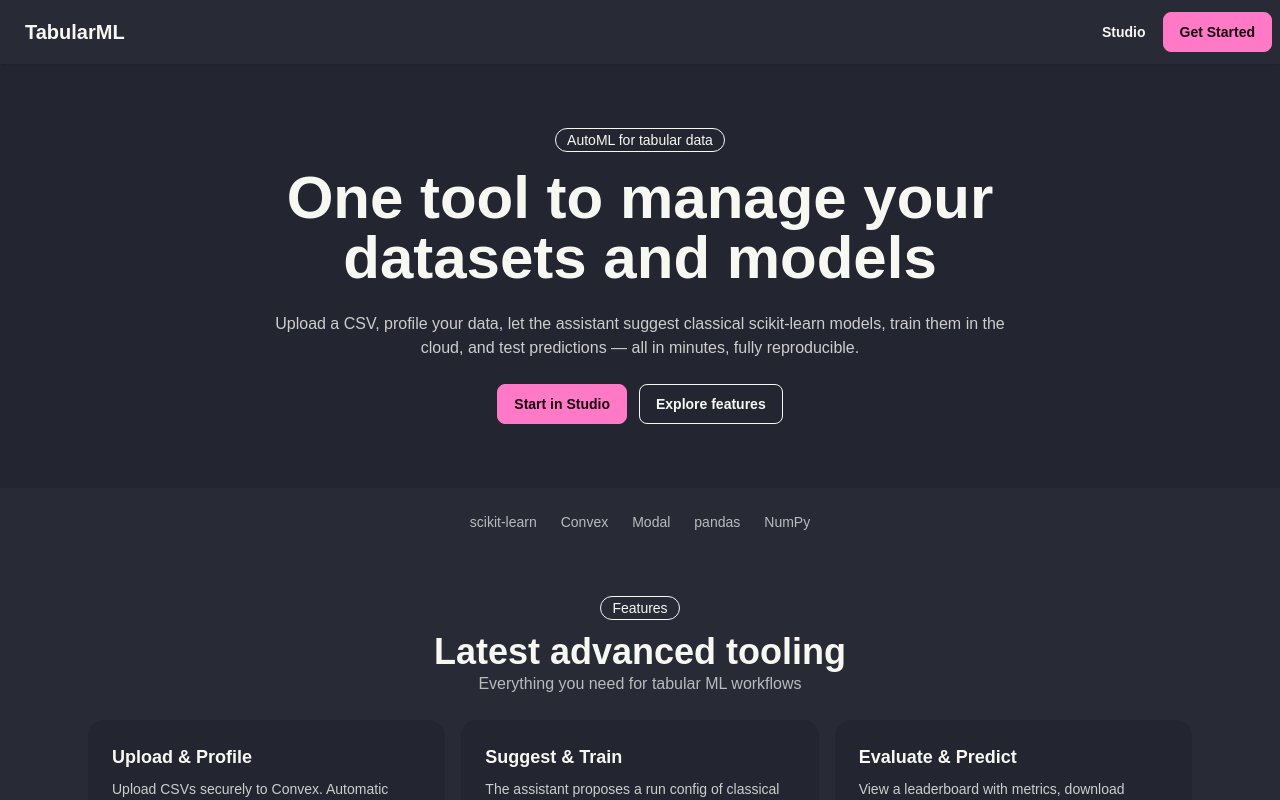
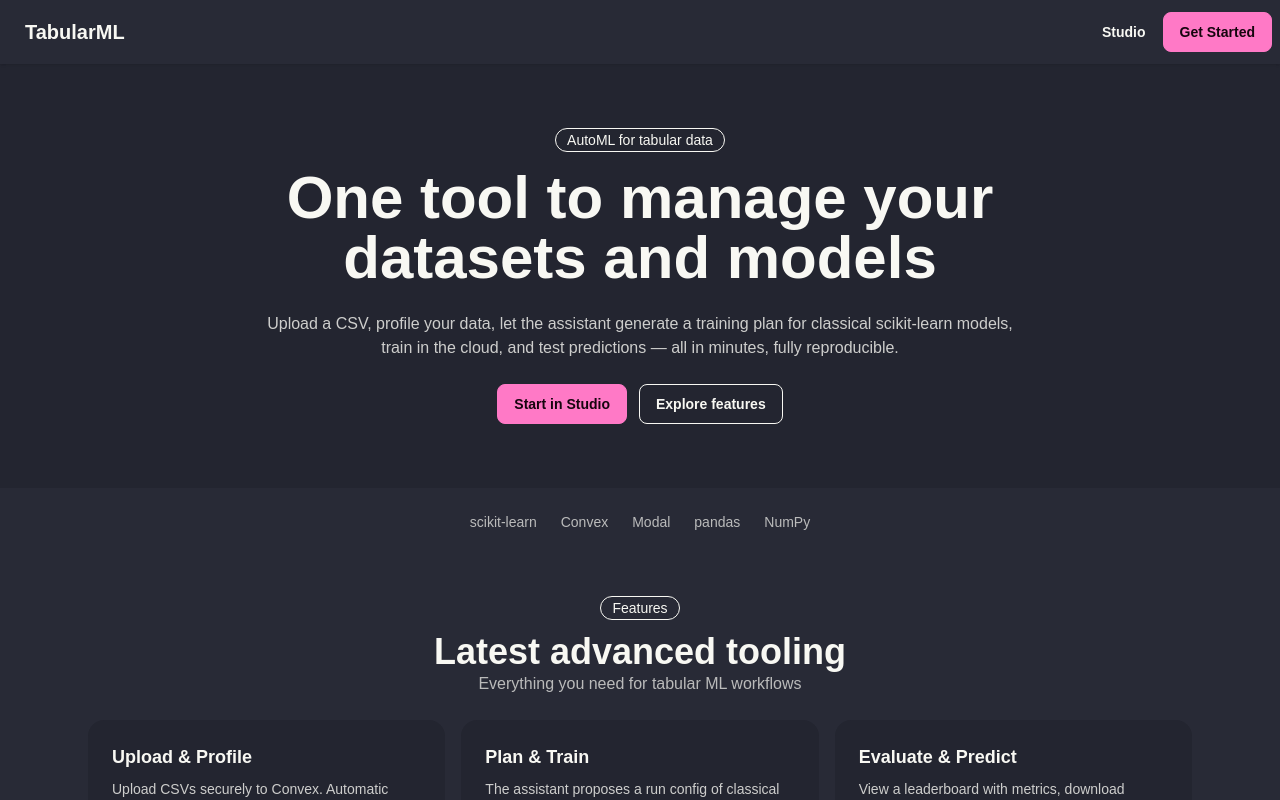
Before and after one commit to PedroNavHur/tabular-ml-agent, a Next.js app: page / in a window 1280 px wide. Shown: the top 800 px of the page. Built offline with nearby package versions, Linux system fonts and the light colour scheme; no server answers.

Commit message:
Refactor
- /suggest became /train

```diff
--- a/src/app/page.tsx
+++ b/src/app/page.tsx
@@ -21,9 +21,9 @@ export default function Home() {
               One tool to manage your datasets and models
             </h1>
             <p className="py-6 opacity-80">
-              Upload a CSV, profile your data, let the assistant suggest
-              classical scikit‑learn models, train them in the cloud, and test
-              predictions — all in minutes, fully reproducible.
+              Upload a CSV, profile your data, let the assistant generate a
+              training plan for classical scikit‑learn models, train in the
+              cloud, and test predictions — all in minutes, fully reproducible.
             </p>
             <div className="flex items-center justify-center gap-3 flex-wrap">
               <a className="btn btn-primary" href="/studio">Start in Studio</a>
@@ -67,7 +67,7 @@ export default function Home() {
           </div>
           <div className="card bg-base-200">
             <div className="card-body">
-              <h3 className="card-title">Suggest & Train</h3>
+              <h3 className="card-title">Plan & Train</h3>
               <p className="opacity-80">
                 The assistant proposes a run config of classical sklearn models.
                 We train in Modal, serialize with skops, and store artifacts in
--- a/src/app/studio/preprocess/[id]/PreprocessClient.tsx
+++ b/src/app/studio/preprocess/[id]/PreprocessClient.tsx
@@ -316,11 +316,11 @@ export default function PreprocessClient({ id }: { id: string }) {
                 </button>
                 {(!headers.length || !target) ? (
                   <button className="btn btn-outline" disabled>
-                    Next: Suggest Models
+                    Next: Train
                   </button>
                 ) : (
-                  <a className="btn btn-outline" href={`/studio/suggest/${String(datasetId)}`}>
-                    Next: Suggest Models
+                  <a className="btn btn-outline" href={`/studio/train/${String(datasetId)}`}>
+                    Next: Train
                   </a>
                 )}
               </div>
--- a/src/app/studio/results/[id]/ResultsClient.tsx
+++ b/src/app/studio/results/[id]/ResultsClient.tsx
@@ -85,8 +85,8 @@ export default function ResultsClient({ id }: { id: string }) {
           <Link className="btn btn-ghost" href={`/studio/preprocess/${id}`}>
             ← Prev: Preprocess
           </Link>
-          <Link className="btn btn-outline" href={`/studio/suggest/${id}`}>
-            Suggest Models
+          <Link className="btn btn-outline" href={`/studio/train/${id}`}>
+            Train
           </Link>
         </div>
       </div>
--- a/src/app/studio/suggest/[id]/page.tsx
+++ /dev/null
@@ -1,5 +0,0 @@
-import SuggestClient from "./SuggestClient";
-
-export default function Page({ params }: { params: { id: string } }) {
-  return <SuggestClient id={params.id} />;
-}
--- a/src/app/studio/suggest/[id]/SuggestClient.tsx
+++ b/src/app/studio/train/[id]/TrainClient.tsx
@@ -7,7 +7,7 @@ import type { Id, Doc } from "convex/_generated/dataModel";
 import type { FunctionReference } from "convex/server";
 import { toast } from "sonner";
 
-export default function SuggestClient({ id }: { id: string }) {
+export default function TrainClient({ id }: { id: string }) {
   const datasetId = id as Id<"datasets">;
   const latestSummary = useQuery(api.datasets.getLatestProfileSummary, { datasetId }) as
     | Doc<"profile_summaries">
@@ -38,7 +38,7 @@ export default function SuggestClient({ id }: { id: string }) {
 
   return (
     <div className="w-full max-w-6xl space-y-4">
-      <h2 className="text-xl font-semibold">Suggested Training Plan</h2>
+      <h2 className="text-xl font-semibold">Training Plan</h2>
       <div className="card bg-base-200">
         <div className="card-body flex flex-col md:flex-row gap-2 md:items-center md:justify-between">
           <div className="flex gap-2">
--- /dev/null
+++ b/src/app/studio/train/[id]/page.tsx
@@ -0,0 +1,5 @@
+import TrainClient from "./TrainClient";
+
+export default function Page({ params }: { params: { id: string } }) {
+  return <TrainClient id={params.id} />;
+}
```
Also changed, not shown: 1 other file (tests, documents, lock files or other folders).
